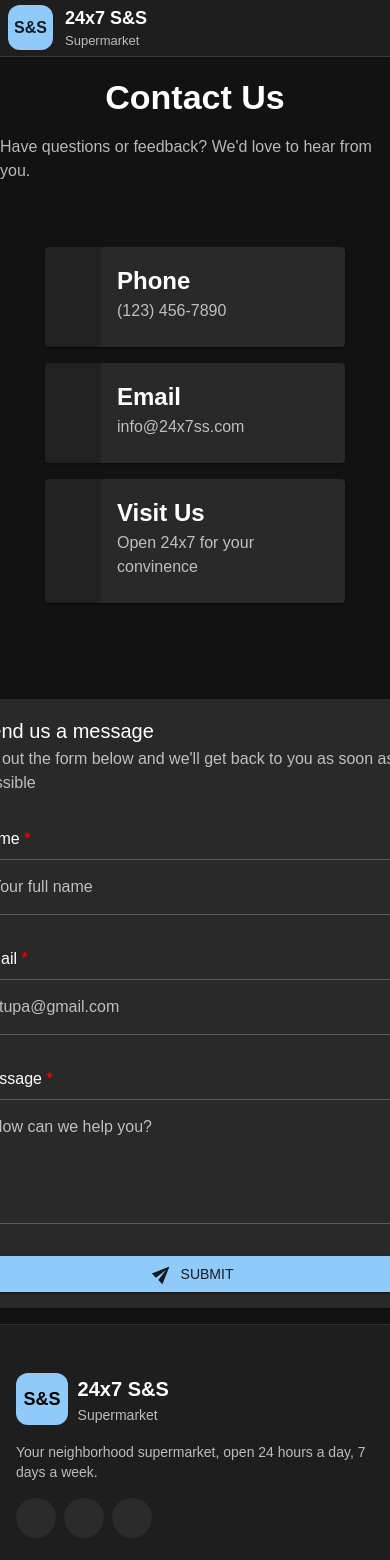
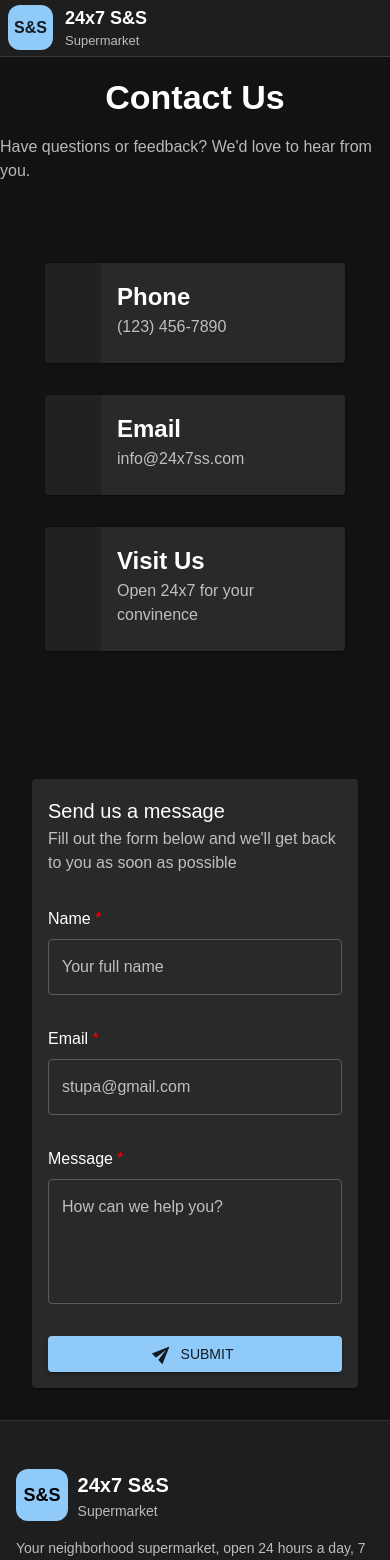
Before and after one commit to ssmaurya123/sns-supermarket-ui, a Next.js app: page /contact in a window 390 px wide. Shown: the top 1560 px of the page. Built offline with nearby package versions, Linux system fonts and the light colour scheme; some icons are missing.

Commit message:
refactor: Simplify layout of ContactPage and MessageForm; enhance styling and responsiveness

```diff
--- a/src/app/contact/page.js
+++ b/src/app/contact/page.js
@@ -12,14 +12,26 @@ const ContactPage = () => {
                 <Typography variant="body1" sx={{ color: "text.secondary", mb: 2 }}>Have questions or feedback? We'd love to hear from you.</Typography>
             </Box>
 
-            <Grid container spacing={2} justifyContent="center">
-                <Grid size={{ xs: 12, md: 6 }} sx={{ display: { xs: "flex", md: "block" }, justifyContent: { xs: "center", md: "initial" } }}>
+            <Box
+                sx={{
+                    display: "flex",
+                    flexDirection: { xs: "column", md: "row" },
+                    justifyContent: "center",
+                    alignItems: { xs: "stretch", md: "flex-start" },
+                    gap: { xs: 4, md: 24 },
+                    px: { xs: 2, md: 6 },
+                    py: { xs: 2, md: 4 },
+                }}
+            >
+                <Box sx={{ width: { xs: "100%", md: "20%" } }}>
                     <ContactComponent />
-                </Grid>
-                <Grid size={{ xs: 12, md: 6 }}>
+                </Box>
+
+                <Box sx={{ width: { xs: "100%", md: "900px" } }}>
                     <MessageForm />
-                </Grid>
-            </Grid>
+                </Box>
+            </Box>
+
 
         </Box>
     )
--- a/src/components/ContactCard.jsx
+++ b/src/components/ContactCard.jsx
@@ -3,7 +3,7 @@ import React from 'react'
 
 const ContactCard = ({ icon, title, description }) => {
     return (
-        <Card sx={{ width: "300px", mb: 2, display: "flex", flexDirection: "row", alignItems: "stretch", p: 0 }}>
+        <Card sx={{ width: "300px", mb: 4, display: "flex", flexDirection: "row", alignItems: "stretch", p: 0 }}>
             <CardMedia
                 sx={{
                     width: 56,
--- a/src/components/MessageForm.jsx
+++ b/src/components/MessageForm.jsx
@@ -15,7 +15,6 @@ const MessageForm = () => {
 
 
     return (
-        <Box sx={{ display: "flex", justifyContent: "center", width:"500px"}}>
         <Paper sx={{ bgcolor: "background.paper", m: 2, p: 2 }}>
             <Typography variant="h6">Send us a message</Typography>
             <Typography variant="body1" sx={{ color: "text.secondary", mb: 4 }}>Fill out the form below and we'll get back to you as soon as possible</Typography>
@@ -61,7 +60,6 @@ const MessageForm = () => {
 
 
         </Paper>
-        </Box>
     )
 }
 
```
Lines whose indentation alone changed are shown as unchanged.
